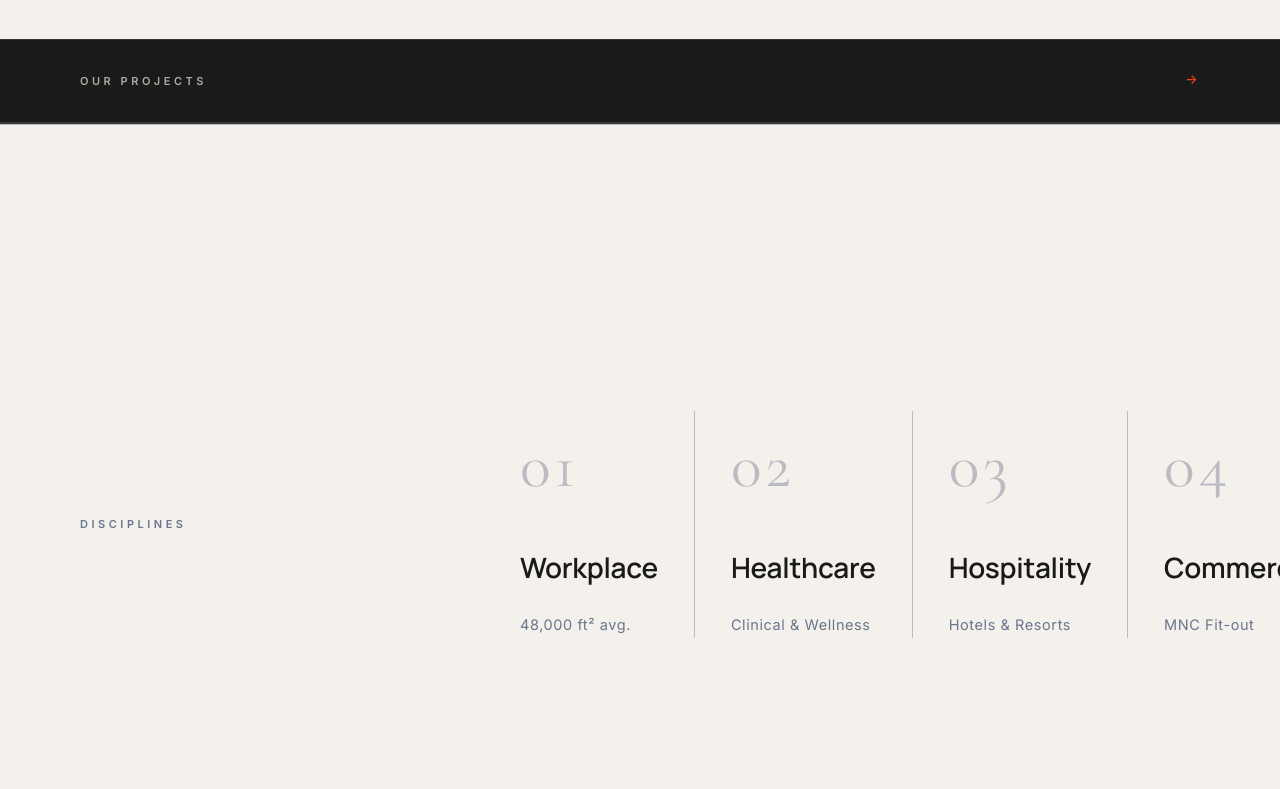
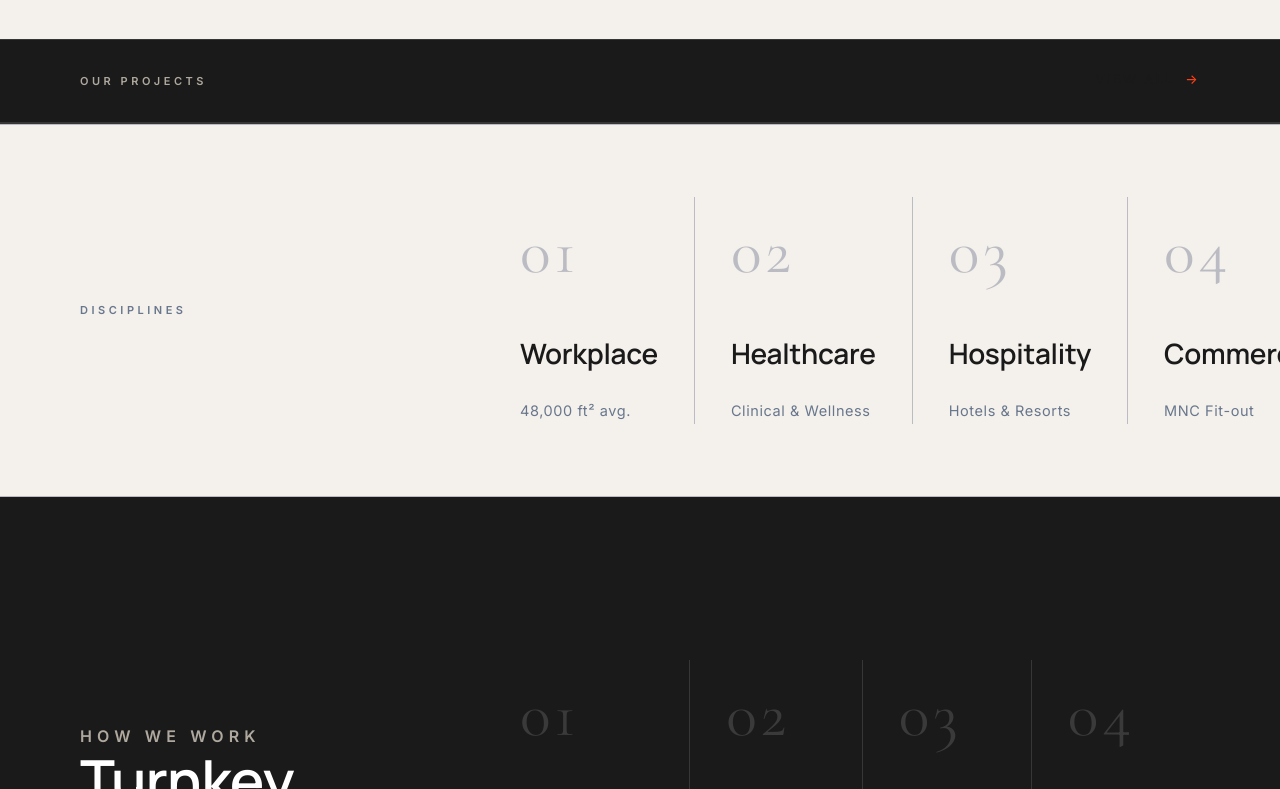
Before and after one commit to sujeth-dev/Velmont, a website built with Vite: page src/index.html in a window 1280 px wide. Shown: the part 1420-2209 px from the top of the page. Built offline with nearby package versions, Linux system fonts and the light colour scheme; some packages are replaced by stand-ins of ours; no server answers; the database is empty; files whose address does not match are found by name.

Commit message:
Disciplines: compact horizontal strip, remove full-vh slide height

```diff
--- a/src/css/home.css
+++ b/src/css/home.css
@@ -369,8 +369,7 @@
    Grid: 240px label + 4 disciplines
    ---------------------------------------------------------------- */
 .vm-disciplines {
-  min-height: 100vh;
-  padding: 120px var(--pad-side);
+  padding: 72px var(--pad-side);
   display: grid;
   grid-template-columns: 340px 1fr;
   gap: 100px;
```
